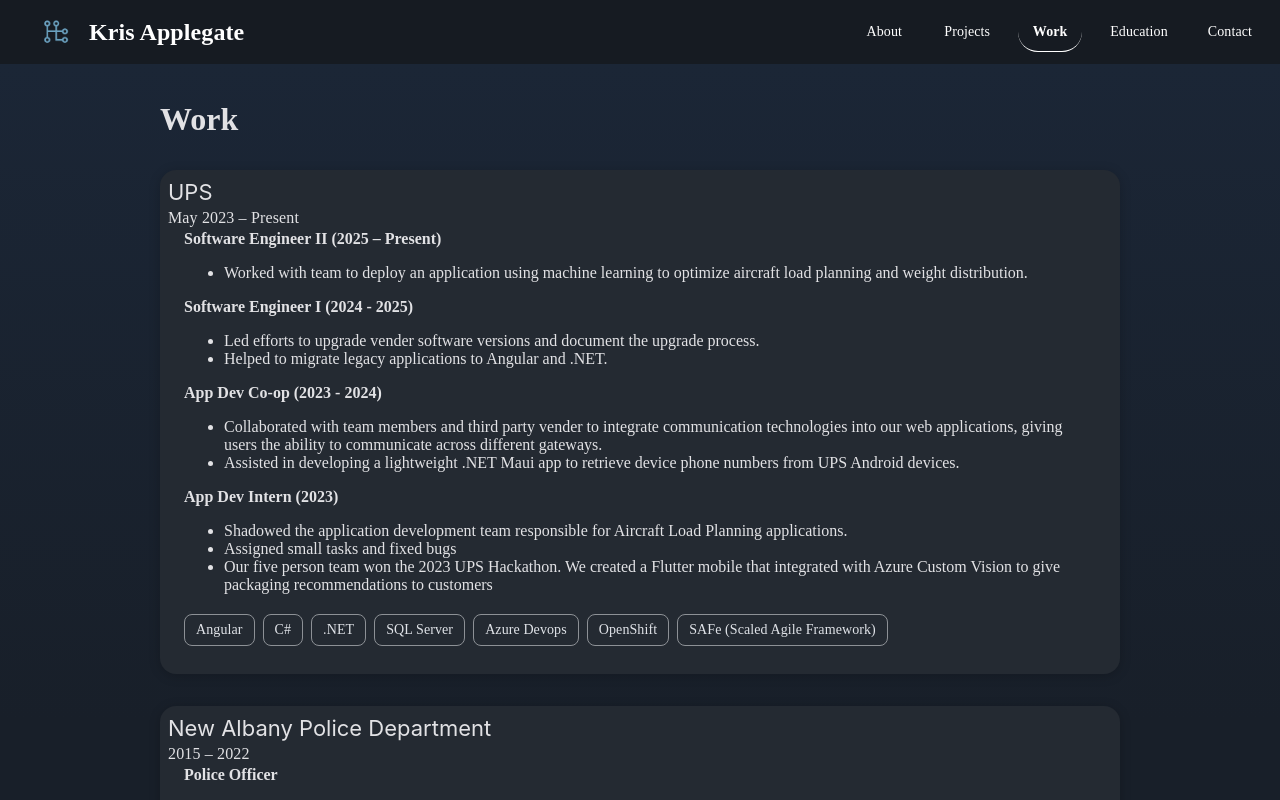
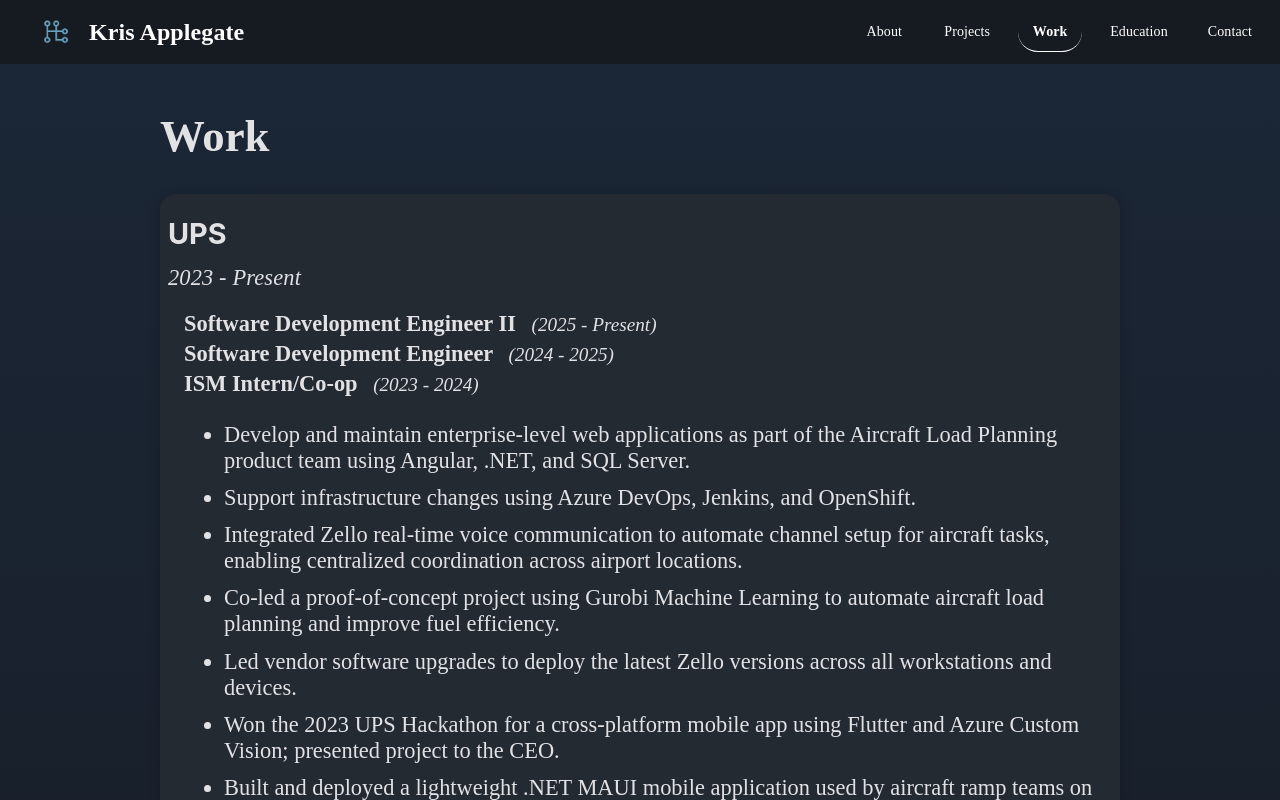
Before and after one commit to wikapple/wikapple-profile, an Angular app: page /work in a window 1280 px wide. Built offline with nearby package versions, Linux system fonts and the light colour scheme.

Commit message:
Update work page

```diff
--- a/src/app/pages/education/education.component.ts
+++ b/src/app/pages/education/education.component.ts
@@ -19,20 +19,6 @@
 
   educationHistory : Education[] = [
     {
-      degree: 'M.S. student in Computer Science',
-      institution: 'University of Louisville',
-      duration: '2025 – current',
-      summary: `Computer Science program focused on theory and modern software development.`,
-      highlights: ['Discrete Systems']
-    },
-    {
-      degree: 'AZ-900',
-      institution: 'Microsoft',
-      duration: '2024',
-      summary: `Azure Fundamentals`,
-      highlights: ['Cloud Development']
-    },
-    {
       degree: 'B.S. in Business Informatics',
       institution: 'Indiana University Southeast',
       duration: '2020 – 2024',
--- a/src/app/pages/projects/projects.component.scss
+++ b/src/app/pages/projects/projects.component.scss
@@ -1,5 +1,5 @@
 .projects-container {
-  max-width: 1000px;
+  max-width: 2000px;
   margin: 0 auto;
 }
 .card-img {
--- a/src/app/pages/work/work.component.html
+++ b/src/app/pages/work/work.component.html
@@ -2,55 +2,24 @@
   <h1 class="page-title mat-headline-large">Work</h1>
 
   <div class="work-grid">
-    <mat-card class="work-card">
-      <mat-card-title>UPS</mat-card-title>
-      <mat-card-subtitle>May 2023 – Present</mat-card-subtitle>
-      <mat-card-content>
-        <strong>Software Engineer II (2025 – Present)</strong>
-        <ul>
-          <li>Worked with team to deploy an application using machine learning to optimize aircraft load planning and weight distribution.</li>
-        </ul>
-        <strong>Software Engineer I (2024 - 2025)</strong>
-        <ul>
-          <li>Led efforts to upgrade vender software versions and document the upgrade process.</li>
-          <li>Helped to migrate legacy applications to Angular and .NET.</li>
-        </ul>
-        <strong>App Dev Co-op (2023 - 2024)</strong>
-        <ul>
-          <li>Collaborated with team members and third party vender to integrate communication technologies into our web applications, giving users the ability to communicate across different gateways.</li>
-          <li>Assisted in developing a lightweight .NET Maui app to retrieve device phone numbers from UPS Android devices.</li>
-        </ul>
-        <strong>App Dev Intern (2023)</strong>
-        <ul>
-          <li>Shadowed the application development team responsible for Aircraft Load Planning applications.</li>
-          <li>Assigned small tasks and fixed bugs </li>
-          <li>Our five person team won the 2023 UPS Hackathon. We created a Flutter mobile that integrated with Azure Custom Vision to give packaging recommendations to customers</li>
-        </ul>
-        <mat-chip-listbox>
-          <mat-chip>Angular</mat-chip>
-          <mat-chip>C#</mat-chip>
-          <mat-chip>.NET</mat-chip>
-          <mat-chip>SQL Server</mat-chip>
-          <mat-chip>Azure Devops</mat-chip>
-          <mat-chip>OpenShift</mat-chip>
-          <mat-chip>SAFe (Scaled Agile Framework)</mat-chip>
-        </mat-chip-listbox>
-      </mat-card-content>
-    </mat-card>
 
-    <mat-card *ngFor="let job of workHistory" class="work-card">
-      <mat-card-title>{{ job.company }}</mat-card-title>
-      <mat-card-subtitle>{{ job.duration }}</mat-card-subtitle>
-      <mat-card-content>
-        <strong>{{job.title}}</strong>
-        <ul>
-          <li>{{ job.description }}</li>
-        </ul>
-
-        <mat-chip-listbox>
-          <mat-chip *ngFor="let tech of job.technologies">{{ tech }}</mat-chip>
-        </mat-chip-listbox>
-      </mat-card-content>
-    </mat-card>
+    @for (work of workHistory; track $index){
+      <mat-card class="work-card">
+        <mat-card-title class="work-card-title">{{work.company}}</mat-card-title>
+        <mat-card-subtitle class="work-card-subtitle">
+          {{work.duration}}
+        </mat-card-subtitle>
+        <mat-card-content>
+          @for (role of work.jobRoles; track $index) {
+              <div class="role-list"><strong>{{role.title}} </strong> @if(work.jobRoles.length > 1){ <span class="job-role-duration">({{role.duration}})</span>}</div>
+          }
+          <ul>
+            @for (bullet of work.bullets; track $index) {
+              <li>{{bullet}}</li>
+            }
+          </ul>
+        </mat-card-content>
+      </mat-card>
+    }
   </div>
 </div>
--- a/src/app/pages/work/work.component.scss
+++ b/src/app/pages/work/work.component.scss
@@ -18,7 +18,31 @@
   color: var(--mat-sys-on-surface, #f4fff7);
   border-radius: 16px;
   box-shadow: 0 2px 12px rgba(0, 0, 0, 0.2);
+}
 
+.work-card-title {
+  font-size: 1.8rem;
+  line-height: 64px;
+  font-weight: bold;
+}
+
+.work-card-subtitle {
+  font-size: 1.4rem;
+  font-style: italic;
+  margin-bottom: 20px;
+}
+
+.role-list {
+  line-height: 1.8rem;
+}
+
+.job-role-duration {
+  margin-left: 10px;
+  font-style: italic;
+  font-size: 1.2rem;
+}
+ul li {
+  margin-bottom: 0.5em; /* or any value you prefer */
 }
 
 @media (max-width: 768px) {
--- a/src/app/pages/work/work.component.ts
+++ b/src/app/pages/work/work.component.ts
@@ -6,37 +6,78 @@
 
 @Component({
   selector: 'app-work',
-  imports: [
-    CommonModule,
-    MatCardModule,
-    MatChipsModule
-  ],
+  imports: [CommonModule, MatCardModule, MatChipsModule],
   templateUrl: './work.component.html',
-  styleUrl: './work.component.scss'
+  styleUrl: './work.component.scss',
 })
 export class WorkComponent {
-workHistory : Work[] = [
+  workHistory: Work[] = [
     {
-      title: 'Police Officer',
-      company: 'New Albany Police Department',
-      duration: '2015 – 2022',
-      description: `Protect and serve the city of New Albany.`,
-      technologies: ['Tactical Response Team', 'Field Training Officer', 'Honor Guard', 'Digitcal Forensics Assitant', 'Crime Scene Investigations Assistant']
+      jobRoles: [
+        {
+          title: 'Software Development Engineer II',
+          duration: '2025 - Present',
+        },
+        { title: 'Software Development Engineer', duration: '2024 - 2025' },
+        { title: 'ISM Intern/Co-op', duration: '2023 - 2024' },
+      ],
+      company: 'UPS',
+      duration: '2023 - Present',
+      bullets: [
+        `Develop and maintain enterprise-level web applications as part of the Aircraft Load Planning product team using Angular, .NET, and SQL Server.`,
+        'Support infrastructure changes using Azure DevOps, Jenkins, and OpenShift.',
+        'Integrated Zello real-time voice communication to automate channel setup for aircraft tasks, enabling centralized coordination across airport locations.',
+        'Co-led a proof-of-concept project using Gurobi Machine Learning to automate aircraft load planning and improve fuel efficiency.',
+        'Led vendor software upgrades to deploy the latest Zello versions across all workstations and devices.',
+        'Won the 2023 UPS Hackathon for a cross-platform mobile app using Flutter and Azure Custom Vision; presented project to the CEO.',
+        'Built and deployed a lightweight .NET MAUI mobile application used by aircraft ramp teams on Android devices.',
+      ],
+      skills: [
+        'Angular',
+        'C#',
+        '.NET',
+        'SQL Server',
+        'Azure Devops',
+        'OpenShift',
+        'SAFe (Scaled Agile Framework)',
+      ],
     },
     {
-      title: 'Correctional Officer',
-      company: 'Floyd County Sheriff\'s Department',
-      duration: '2013 – 2015',
-      description: `Maintain the safety and security of the Floyd County Jail.`,
-      technologies: ['Corrections Emergency Response Team', 'Field Training Officer']
+      jobRoles: [{ title: 'Police Officer', duration: '2015 - 2022' }],
+      company: 'New Albany Police Department',
+      duration: '2015 - 2022',
+      bullets: [
+        'Responded to calls for service. Investigated crimes and traffic accidents.',
+        `Assigned to criminal investigations division; mentored by digital forensics expert, which sparked a deep interest in technology and ultimately led to a career transition into software engineering.`,
+        'Served on Tactical Response Team, trained for high-risk scenarios requiring rapid coordination, precision, and clear communication. Conducted search warrants and responded to incidents.',
+      ],
+      skills: [
+        'Tactical Response Team',
+        'Field Training Officer',
+        'Honor Guard',
+        'Digitcal Forensics Assitant',
+        'Crime Scene Investigations Assistant',
+      ],
     },
     {
-      title: 'Soldier (Reserve)',
+      jobRoles: [{ title: 'Correctional Officer', duration: '2013 - 2015' }],
+      company: "Floyd County Sheriff's Department",
+      duration: '2013 - 2015',
+      bullets: [
+        `Maintained facility security and managed critical incidents with professionalism.`,
+        'Selected for the Corrections Emergency Response Team; trained in rapid deployment, cell extraction, and high risk court security.',
+      ],
+      skills: ['Corrections Emergency Response Team', 'Field Training Officer'],
+    },
+    {
+      jobRoles: [{ title: 'Specialist (Infantry)', duration: '2009 - 2015' }],
       company: 'Indiana Army National Guard',
       duration: '2009 - 2015',
-      description: `Specialist in the Indiana Army National Guard`,
-      technologies: ['Infantry', 'Leadership Development and Assessment Course']
-    }
+      bullets: [
+        `Specialist in the Indiana Army National Guard`,
+        'Military service with emphasis on teamwork, leadership, and mission readiness in high-pressure environments.',
+      ],
+      skills: ['Infantry', 'Leadership Development and Assessment Course'],
+    },
   ];
-
 }
--- a/src/styles.scss
+++ b/src/styles.scss
@@ -58,6 +58,9 @@
 }
 
 p {
-  font-size: 1.3rem;
   line-height: 1.5;
 }
+
+body {
+  font-size: 1.4rem;
+}
```
Also changed, not shown: src/app/_models/work.ts (+8 -3 lines).
